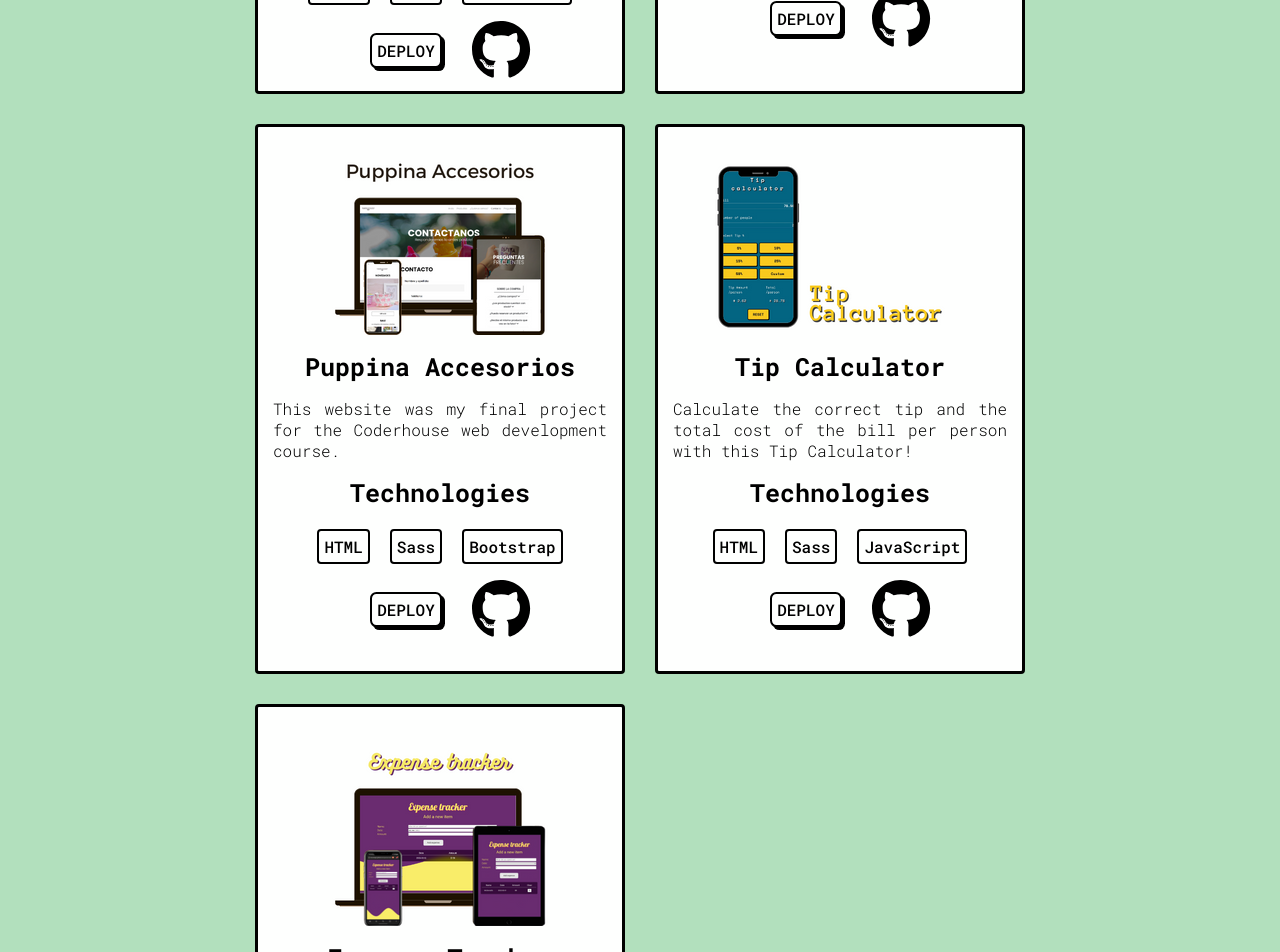
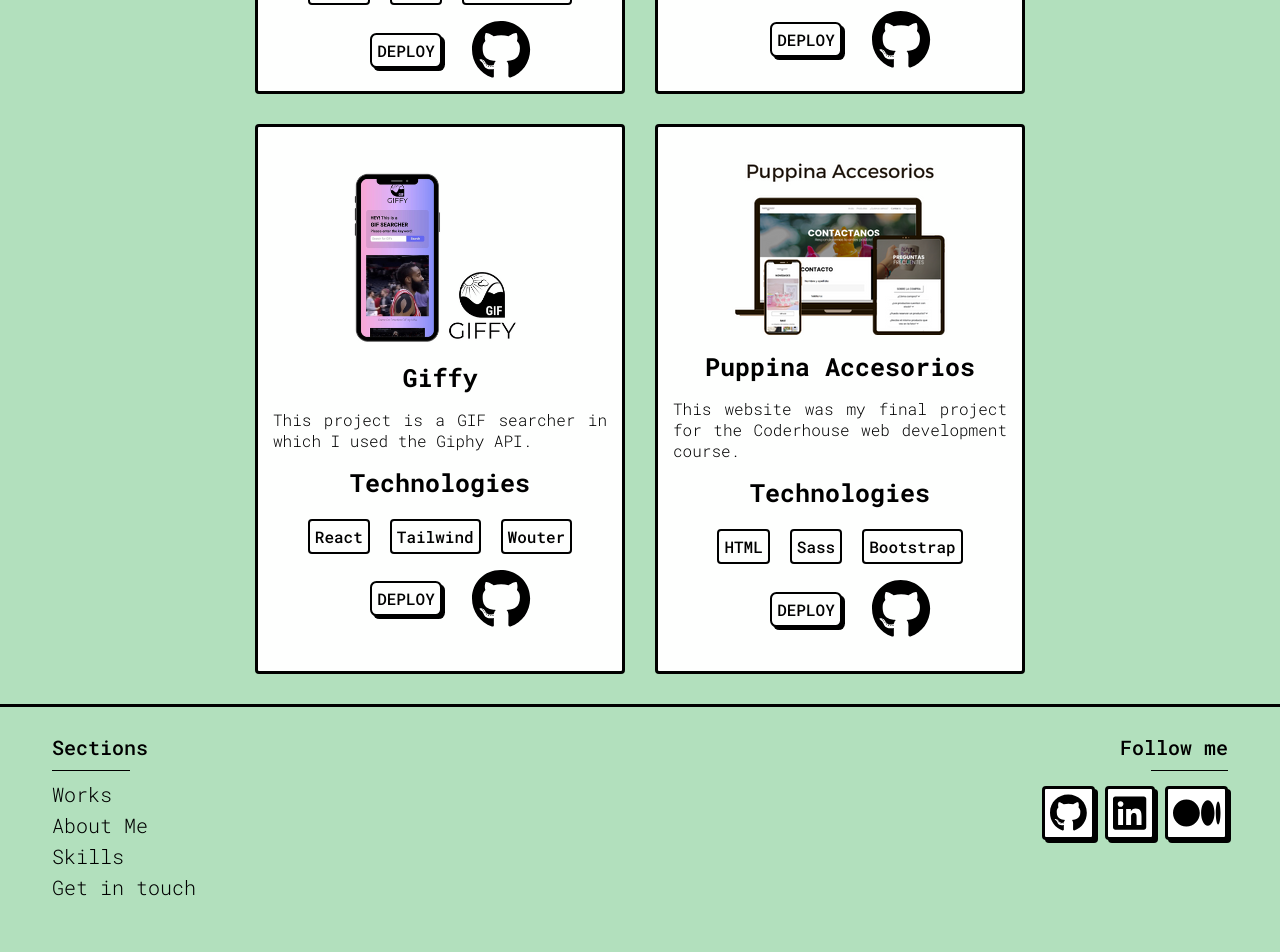
Before and after one commit to LocusNiger/portfolio-v2-react, a React (Vite) app: page /works in a window 1280 px wide. Shown: the part 860-1812 px from the top of the page. After the commit the page ends 1774 px from the top, so only its background shows below. Built offline with nearby package versions, Linux system fonts and the light colour scheme.

Commit message:
New project

```diff
--- a/src/components/Work.jsx
+++ b/src/components/Work.jsx
@@ -18,6 +18,17 @@ export default function Work() {
             tec3="JavaScript"
             deployLink="https://ivansanchez-portfolio.vercel.app/"
             repoLink="https://github.com/LocusNiger/portfolio-v2-react"
+          />
+          {/* <!--------------------------------------------------------------> */}
+          <ProjectCard
+            img="./img/project-6.png"
+            title="Movies App"
+            description="SPA for the 'Alkemy React Skill Up'. It has login authentication, dynamic routes, 'favorites' function for each movie."
+            tec1="React"
+            tec2="Tailwind"
+            tec3="ReactRouter"
+            deployLink="https://skill-up-react-alkemy.vercel.app/"
+            repoLink="https://github.com/LocusNiger/skill-up-react-alkemy"
           />
           {/* <!--------------------------------------------------------------> */}
           <ProjectCard
@@ -43,28 +54,6 @@ export default function Work() {
             repoLink="https://github.com/LocusNiger/Puppina_Accesorios"
           />
           {/* <!--------------------------------------------------------------> */}
-          <ProjectCard
-            img="./img/project-2.png"
-            title="Tip Calculator"
-            description="Calculate the correct tip and the total cost of the bill per person with this Tip Calculator!"
-            tec1="HTML"
-            tec2="Sass"
-            tec3="JavaScript"
-            deployLink="https://locusniger.github.io/tip-calc/"
-            repoLink="https://github.com/LocusNiger/tip-calc"
-          />
-          {/* <!--------------------------------------------------------------> */}
-          <ProjectCard
-            img="./img/project-1.png"
-            title="Expense Tracker"
-            description={`Expense Tracker to have everything in order.`}
-            tec1="HTML"
-            tec2="Sass"
-            tec3="JavaScript"
-            deployLink="https://locusniger.github.io/expense-tracker/"
-            repoLink="https://github.com/LocusNiger/expense-tracker"
-          />
-          {/* <!--------------------------------------------------------------> */}
         </div>
       </section>
     </>
```
Also changed, not shown: public/img/project-6.png (added).
